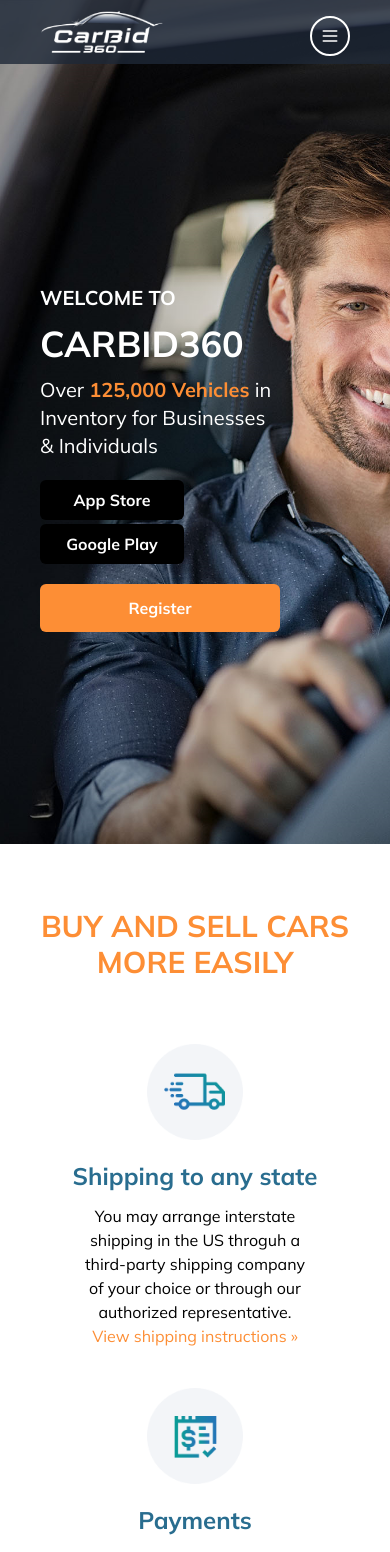
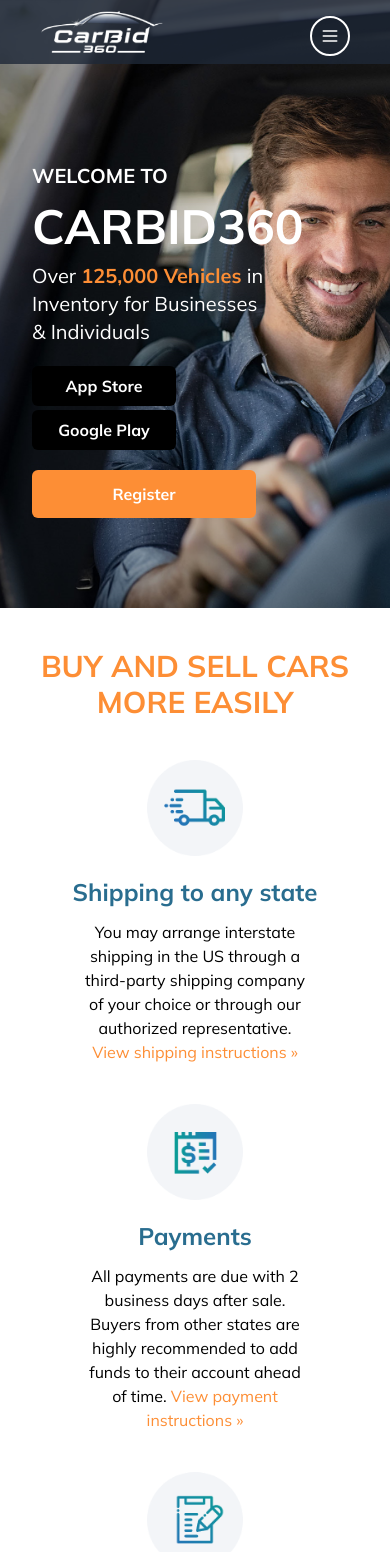
Before and after one commit to codingat25/carz, a Vue app: page / in a window 390 px wide. Shown: the top 1552 px of the page. Built offline with nearby package versions, Linux system fonts and the light colour scheme.

Commit message:
practice

```diff
--- a/src/components/NavigationCars.vue
+++ b/src/components/NavigationCars.vue
@@ -13,7 +13,7 @@
 </script>
 <!-- NAVIGATION -->
 <template>
-	<nav class="flex flex-col justify-start items-center h-screen w-screen lg:h-hero-height lg:w-full bg-mobile-hero md:bg-desktop-hero bg-cover bg-center md:bg-center ">
+	<nav class="flex flex-col justify-start items-center h-hero-height-mobile w-screen lg:h-hero-height lg:w-full bg-mobile-hero lg:bg-desktop-hero bg-cover bg-center">
 		<div class="sticky top-0 bg-gray-800 bg-opacity-80 flex  justify-around items-center md:justify-center w-full  h-16 pt-2">
 			<div class="flex w-full md:w-[95%] lg:[90%] xl:w-[80%] h-16">
 				<div class="z-30 flex justify-center items-center shrink-0 lg:w-44 xl:w-60 h-16 pb-2">
@@ -56,12 +56,12 @@
 
 			<div class="flex justify-center items-center shrink-0 lg:w-44 xl:w-60 h-full pb-2 "></div>
 
-			<!-- Menu Items -->
-			<div class="flex justify-start items-center h-full w-full pl-10 lg:pl-0">
-				<div class="w-4/6 md:w-3/6 lg:w-4/6 h-2/3 ">
+			<!-- header message -->
+			<div class="flex justify-start items-center h-full w-full pl-8 lg:pl-0">
+				<div class="w-4/6 md:w-3/6 lg:w-4/6 xl:w-3/6 h-2/3">
 					<div class="flex flex-col justify-center w-full h-full text-white font-bold ">
 						<p class="text-xl md:text-2xl lg:text-4xl">WELCOME TO</p>
-						<p class="text-4xl md:text-4xl lg:text-6xl font-black py-3">CARBID360</p>
+						<p class="text-5xl lg:text-6xl xl:text-7xl font-black py-3">CARBID360</p>
 						<p class="text-xl md:text-3xl font-medium">Over <span
 								class="text-primaryColor text-xl md:text-3xl font-extrabold">125,000 Vehicles</span>
 							in Inventory for Businesses & Individuals</p>
@@ -74,7 +74,7 @@
 									Play</a></div>
 						</div>
 
-						<div class="flex justify-center shrink-0 w-60 py-3 rounded-md bg-primaryColor"><a
+						<div class="flex justify-center shrink-0 w-56 py-3 rounded-md bg-primaryColor"><a
 								href="#">Register</a></div>
 				</div>
 				</div>
--- a/src/components/Services.vue
+++ b/src/components/Services.vue
@@ -7,7 +7,7 @@
 <template>
     <div class="flex flex-wrap w-full">
         <div class="flex justify-center items-center w-full h-auto">
-            <h1 class="px-10 text-3xl py-16 text-primaryColor text-center font-semibold">
+            <h1 class="px-10 text-3xl py-10 text-primaryColor text-center font-semibold">
                 BUY AND SELL CARS MORE EASILY
             </h1>
         </div>
@@ -24,7 +24,7 @@
 
                 <div class="w-full lg:w-4/5">
                     <h1 class="pb-3 text-2xl text-center font-semibold lg:text-left text-tertiaryColor">Shipping to any state</h1>
-                    <p class="px-10 md:px-0 text-center md:text-left">You may arrange interstate shipping in the US throguh a third-party shipping company of your choice or through our authorized representative. <span class="text-primaryColor"><a href=""> View shipping instructions »</a></span> </p>
+                    <p class="px-10 md:px-0 text-center md:text-left">You may arrange interstate shipping in the US through a third-party shipping company of your choice or through our authorized representative. <span class="text-primaryColor"><a href=""> View shipping instructions »</a></span> </p>
                 </div>
             </div>
 
--- a/tailwind.config.cjs
+++ b/tailwind.config.cjs
@@ -30,7 +30,7 @@
       },
       height: {
         'hero-height': '47.375rem',
-        'hero-height-mobile': '34rem',
+        'hero-height-mobile': '38rem',
         'services-height': '32.9rem',
         'services-mobile-height': '164.5rem'
       },
```
